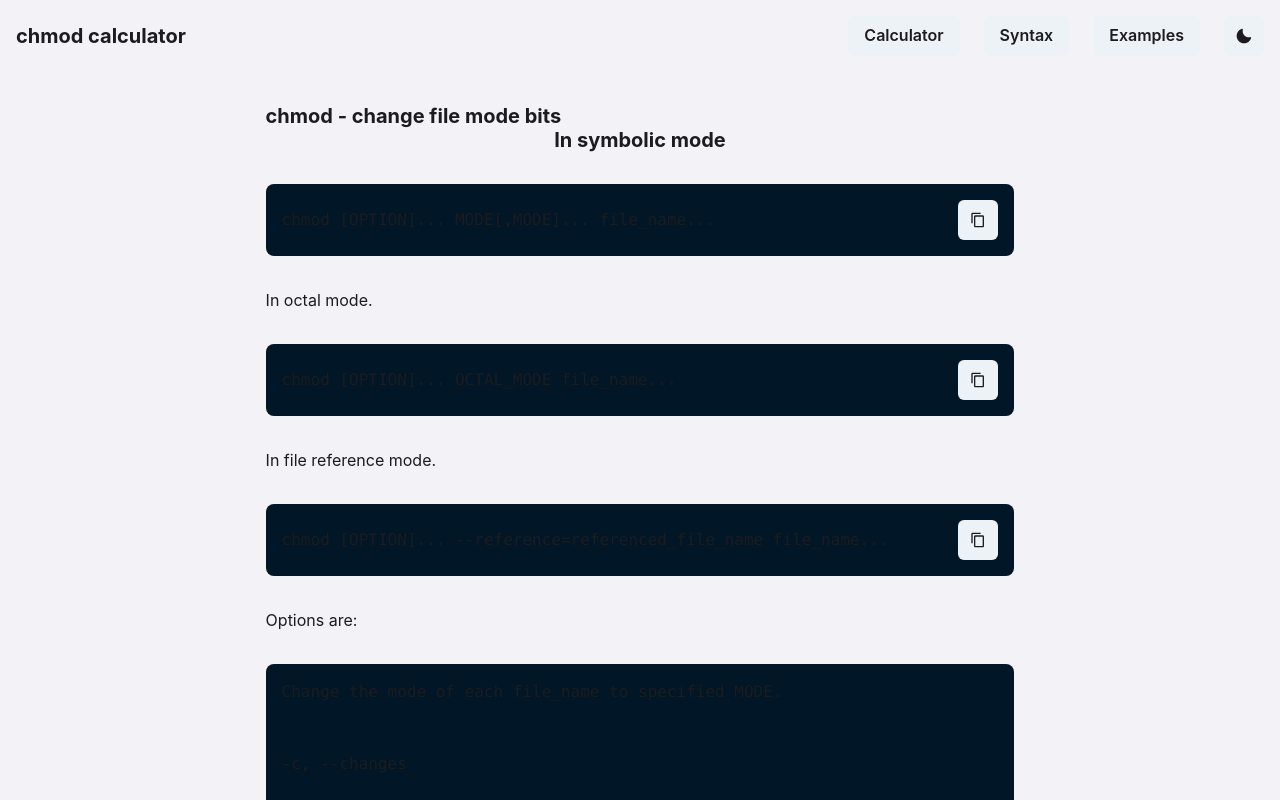
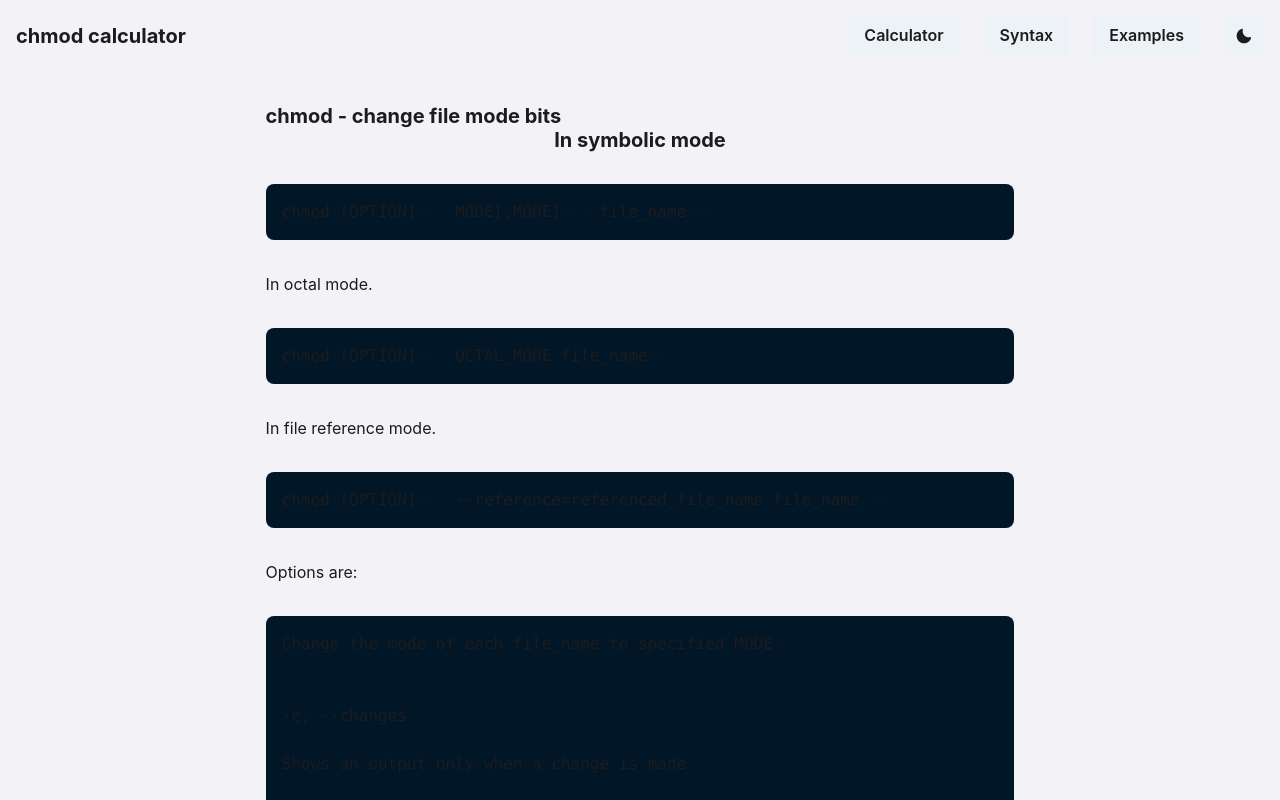
Before and after one commit to openwebtools/chmod.owtp, a Next.js app: page /syntax in a window 1280 px wide. Shown: the top 800 px of the page. Built offline with nearby package versions, Linux system fonts and the light colour scheme.

Commit message:
copy button fixed

```diff
--- a/components/CodeElement.tsx
+++ b/components/CodeElement.tsx
@@ -1,9 +1,7 @@
-import React, { useState } from "react";
+import React from "react";
 import { CopyIcon } from "@chakra-ui/icons";
 import {
-  Box,
   BoxProps,
-  Code,
   Flex,
   IconButton,
   useClipboard,
@@ -22,13 +20,23 @@ const CodeContainer = (props: BoxProps) => (
   />
 );
 
+const CopyButton = (props: any) => (
+  <IconButton
+    aria-label="Copy Code"
+    icon={<CopyIcon />}
+    zIndex="1"
+    onClick={props.onClick}
+    {...props}
+  />
+);
+
 const CodeElement = (props: any) => {
   const toast = useToast();
   const { children } = props;
-  const [editorCode] = useState(children);
+  const { onCopy } = useClipboard(children);
 
-  const onCopy = () => {
-    useClipboard(editorCode);
+  const handleCopyClick = () => {
+    onCopy();
     showSuccessToast();
   };
 
@@ -45,13 +53,7 @@ const CodeElement = (props: any) => {
       <Text flex="1" as="kbd">
         {children}
       </Text>
-      <IconButton
-        aria-label="Copy Code"
-        icon={<CopyIcon />}
-        zIndex="1"
-        onClick={onCopy}
-        {...props}
-      />
+      {props.hideCopy ? null : <CopyButton onClick={handleCopyClick} />}
     </CodeContainer>
   );
 };
```
